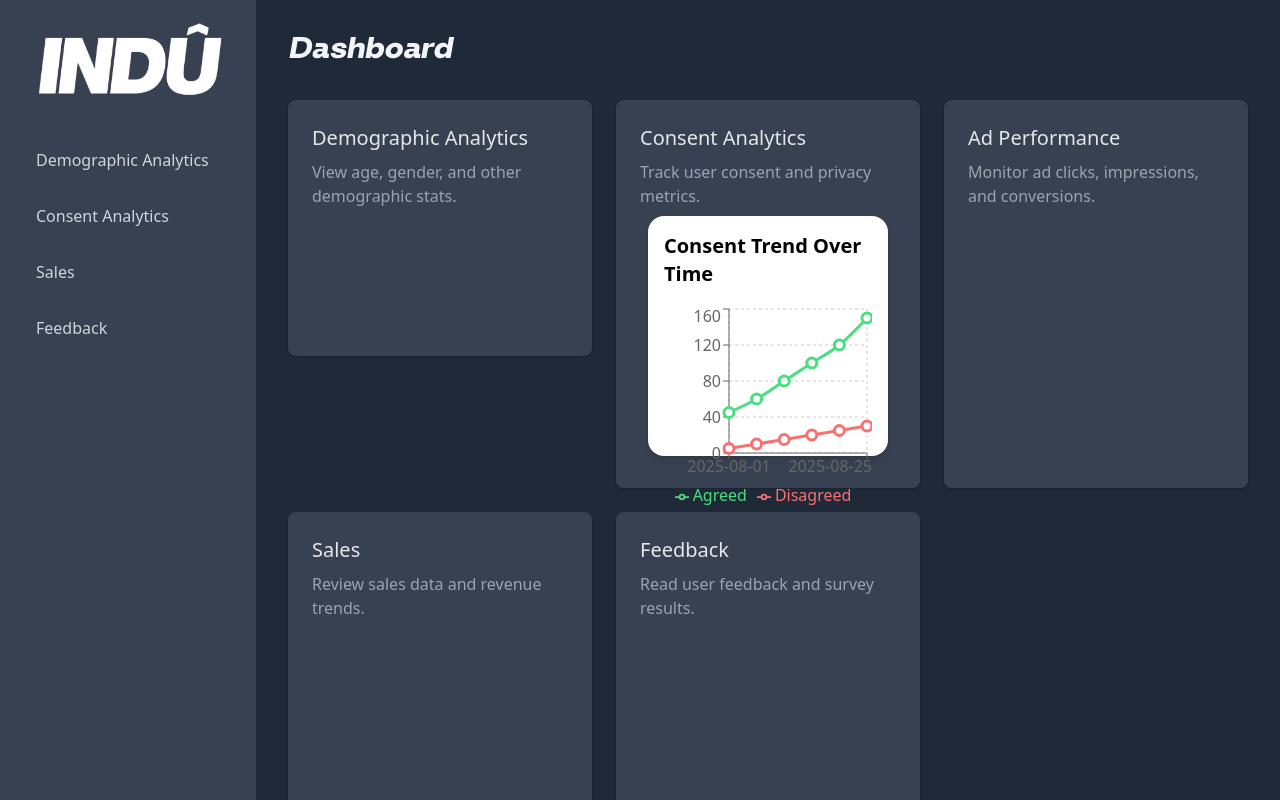
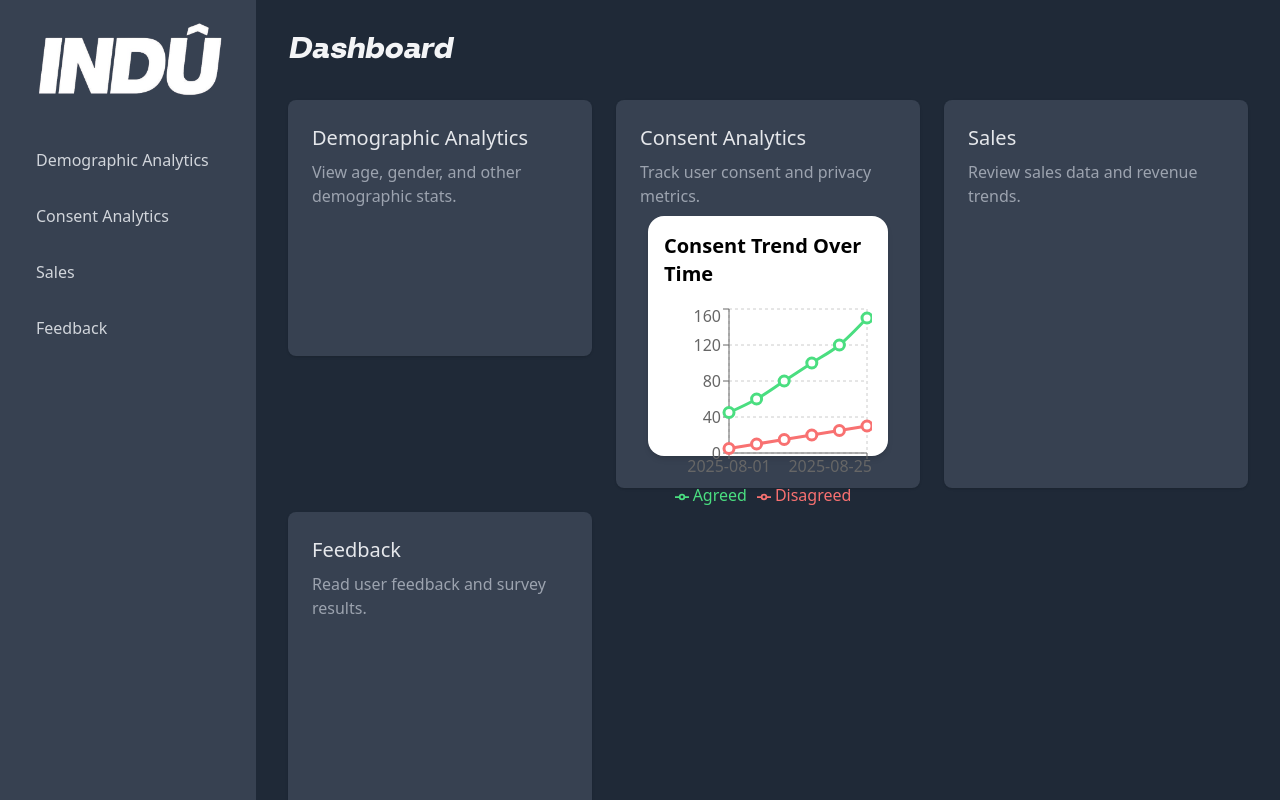
Before and after one commit to dlsntos/smart-target-admin-dashboard, a React (Vite) app: page /dashboard in a window 1280 px wide. Built offline with nearby package versions, Linux system fonts and the light colour scheme.

Commit message:
remove ad performance card

```diff
--- a/src/index.jsx
+++ b/src/index.jsx
@@ -18,10 +18,6 @@ function Dashboard() {
             </div>
         </div>
         <div className="bg-gray-700 rounded-lg p-6 shadow">
-          <h2 className="text-xl text-gray-200 mb-2">Ad Performance</h2>
-          <p className="text-gray-400">Monitor ad clicks, impressions, and conversions.</p>
-        </div>
-        <div className="bg-gray-700 rounded-lg p-6 shadow">
           <h2 className="text-xl text-gray-200 mb-2">Sales</h2>
           <p className="text-gray-400">Review sales data and revenue trends.</p>
         </div>
```
